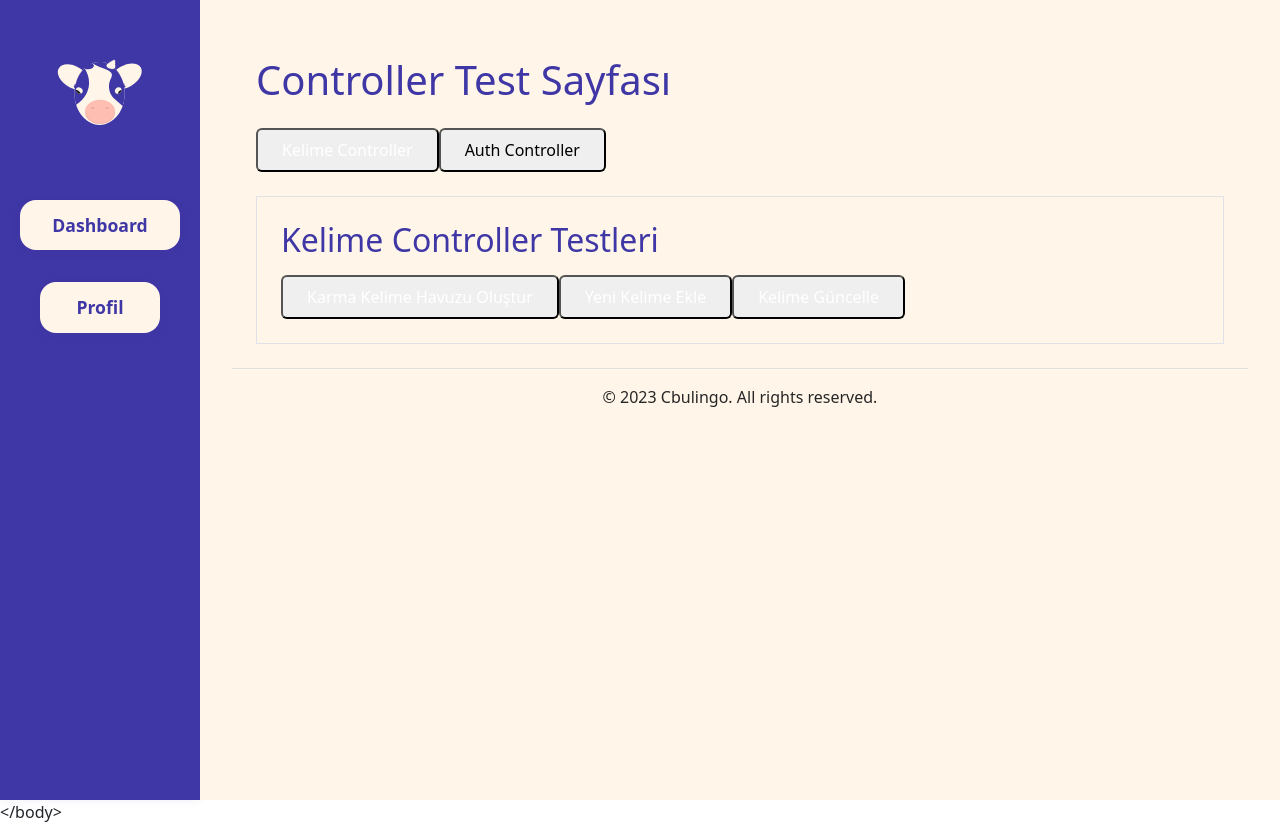
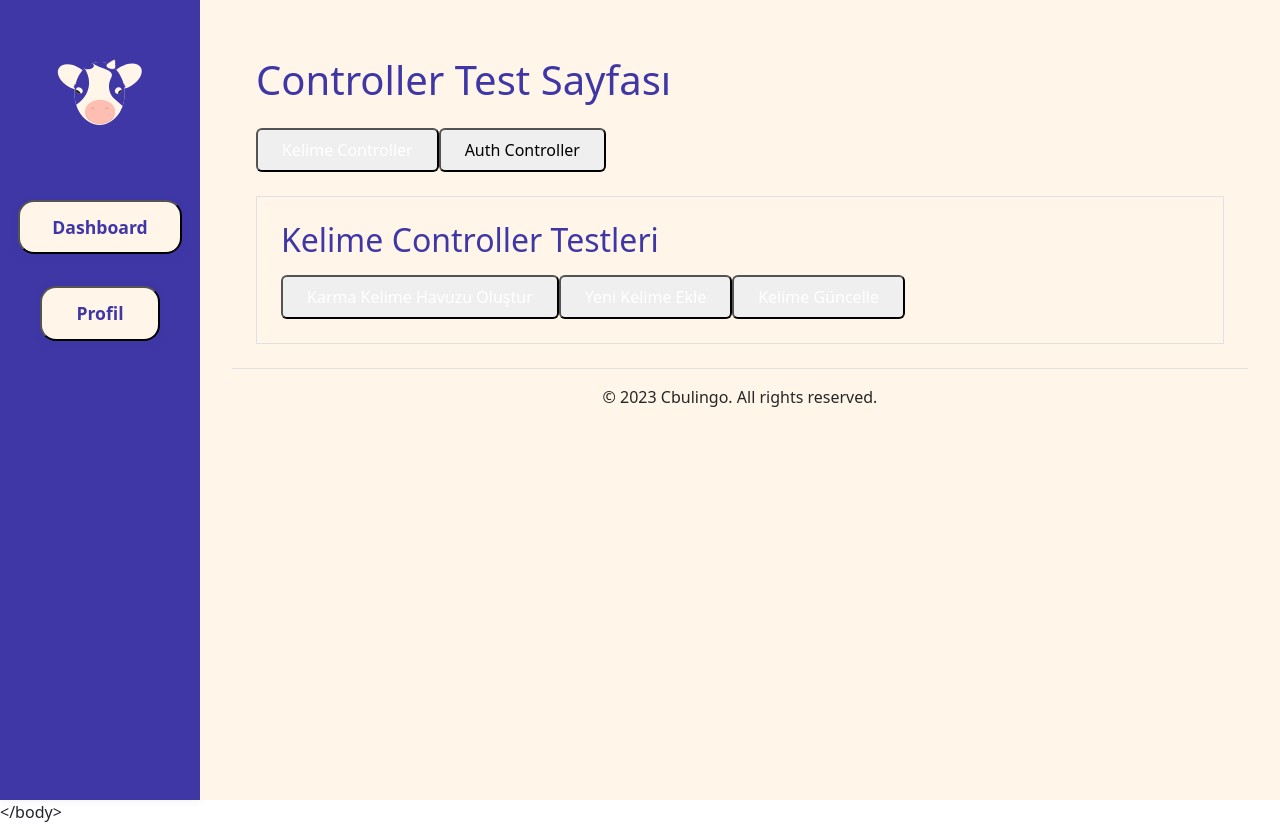
Before and after one commit to kaancivelek/CBUlingo, a React (Vite) app in the folder Cbulingo-MVP/: page /ServiceTest in a window 1280 px wide. Built offline with nearby package versions, Linux system fonts and the light colour scheme.

Commit message:
feat: Add prop-types dependency and update VerticalNavbar component; enhance randomization in createMixedWordPool function

```diff
--- a/Cbulingo-MVP/package.json
+++ b/Cbulingo-MVP/package.json
@@ -13,6 +13,7 @@
     "@capacitor/android": "^7.2.0",
     "@capacitor/core": "^7.2.0",
     "bootstrap": "^5.3.6",
+    "prop-types": "^15.8.1",
     "react": "^19.1.0",
     "react-dom": "^19.1.0",
     "react-router-dom": "^7.6.0",
--- a/Cbulingo-MVP/src/components/Navbar.jsx
+++ b/Cbulingo-MVP/src/components/Navbar.jsx
@@ -3,6 +3,7 @@
 import logo from "../assets/amblem.svg";
 import "../styles/Navi.css";
 import { useNavigate } from "react-router-dom";
+import PropTypes from 'prop-types';
 
 function VerticalNavbar({ user }) {
   const navigate = useNavigate();
@@ -25,15 +26,19 @@ function VerticalNavbar({ user }) {
         <div className="vertical-logo-img" onClick={() => navigate("/")}>
           <img src={logo} alt="logo" style={{ width: "100px" }} />
         </div>
-        <div className="vertical-navbar-text" onClick={goToDashboard}>
+        <button className="vertical-navbar-text" onClick={goToDashboard}>
           Dashboard
-        </div>
-        <div className="vertical-navbar-text" onClick={goToProfileOrLogon}>
+        </button>
+        <button className="vertical-navbar-text" onClick={goToProfileOrLogon}>
           {user && Object.keys(user).length > 0 ? "Profil" : "Giriş Yap"}
-        </div>
+        </button>
       </div>
     </div>
   );
 }
 
+VerticalNavbar.propTypes = {
+  user: PropTypes.object.isRequired, // If 'user' is optional, remove '.isRequired'
+};
+
 export default VerticalNavbar;
--- a/Cbulingo-MVP/utils/WordController.js
+++ b/Cbulingo-MVP/utils/WordController.js
@@ -6,7 +6,6 @@ import {
   getAllEnWords,
   createEnWord,
   createTrWord,
-  getEnWordByName,
   createTranslation,
   updateEnWord,
   updateTrWord,
@@ -52,9 +51,9 @@ export const createMixedWordPool = async (userId, count) => {
     // İki havuzu birleştir
     const combined = [...practiceWords, ...newWords];
 
-    // Rastgele shuffle
+    // Rastgele shuffle using a cryptographically secure random number generator
     for (let i = combined.length - 1; i > 0; i--) {
-      const j = Math.floor(Math.random() * (i + 1));
+      const j = Math.floor(window.crypto.getRandomValues(new Uint32Array(1))[0] / (0xFFFFFFFF + 1) * (i + 1));
       [combined[i], combined[j]] = [combined[j], combined[i]];
     }
 
```
Also changed, not shown: Cbulingo-MVP/src/index.css (deleted), 1 other file (tests, documents, lock files or other folders).
